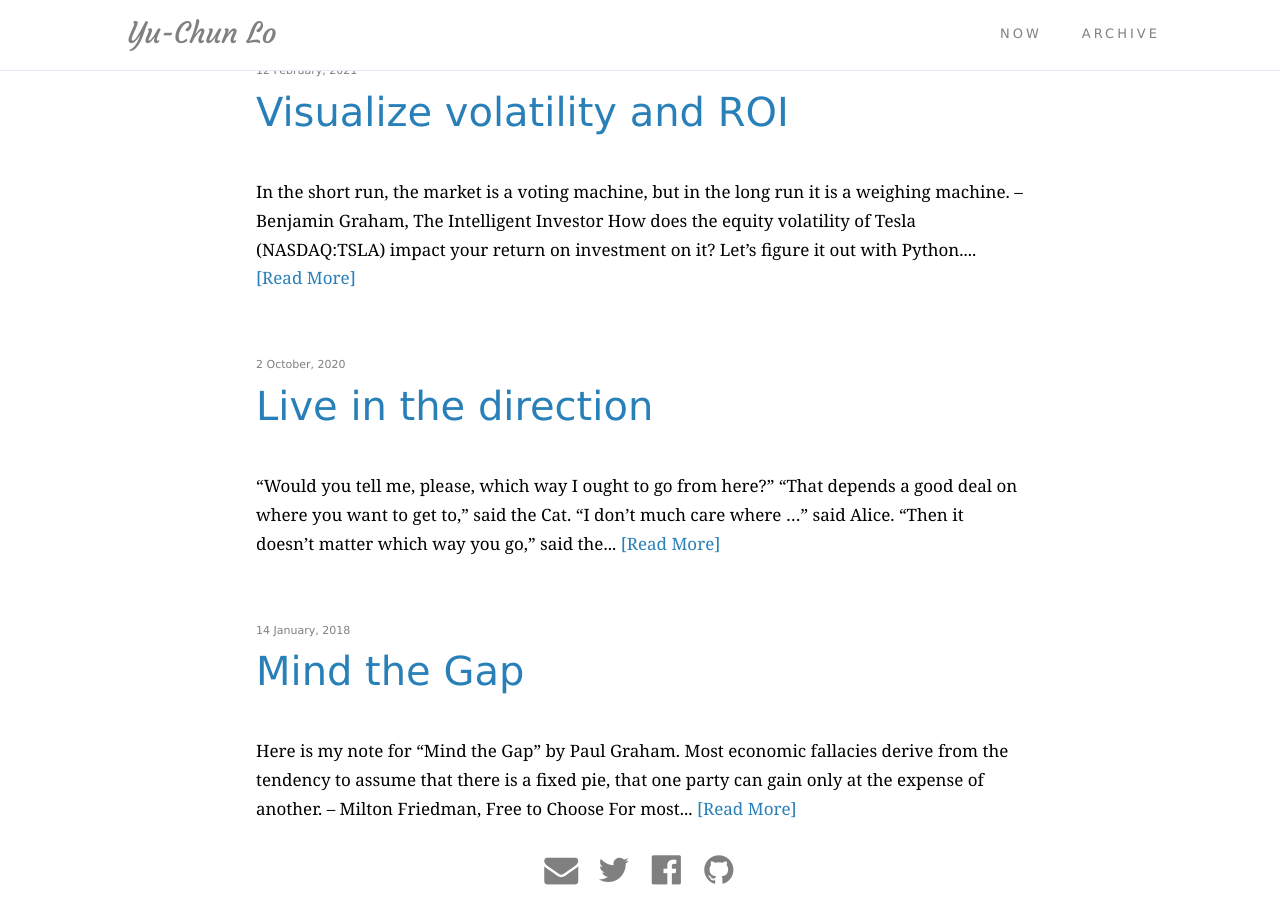
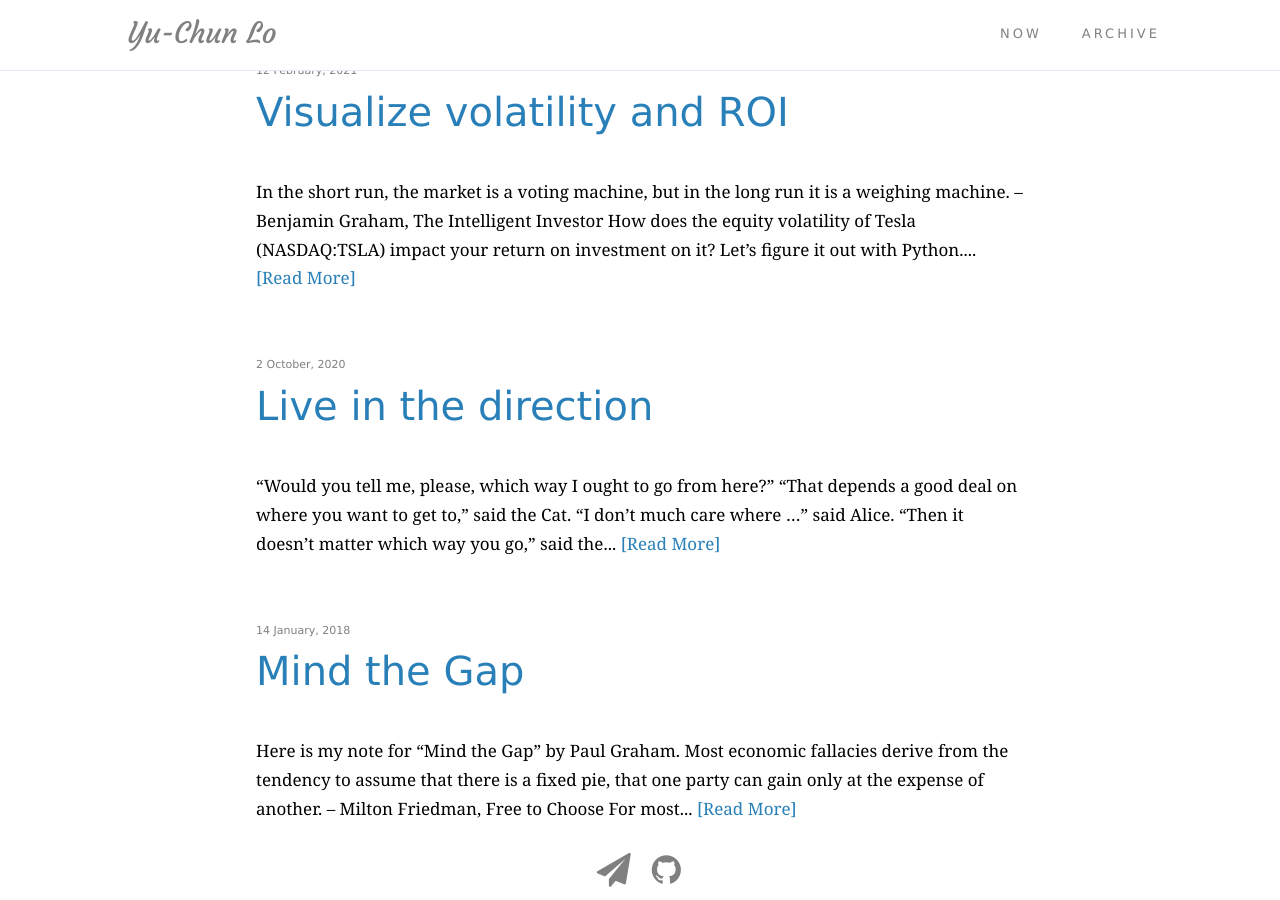
Before and after one commit to yuchunlo/yuchunlo.github.io, a Jekyll site: the page built from index.html, in a window 1280 px wide and 900 px high, scrolled down 593 px. Built offline with Jekyll 4.4.1, drawn with Linux system fonts in a browser that asks for light colours; nearby versions of some CDN libraries.

Commit message:
Update end.html

```diff
--- a/_includes/end.html
+++ b/_includes/end.html
@@ -1,8 +1,8 @@
       </div>
     </div>
-    {% if page.layout == 'post' or page.url == '/' %}
+    {% if page.layout == 'post' or page.url == '/' or page.url == 'archive' %}
       <footer class="footer">
-<h1><a href="mailto:yuchunlo.2401@gmail.com"><i class="fa fa-envelope fa-fw"></i></a>  <a href="https://twitter.com/yuchunlo2401"><i class="fa fa-twitter fa-fw"></i></a>  <a href="https://www.facebook.com/yuchunlo.2401"><i class="fa fa-facebook-official fa-fw"></i></a>  <a href="https://github.com/yuchunlo"><i class="fa fa-github fa-fw"></i></a></h1>
+<h1><a href="mailto:yuchunlo.2401@gmail.com"><i class="fa fa-paper-plane fa-fw"></i></a>  <a href="https://github.com/yuchunlo"><i class="fa fa-github fa-fw"></i></a></h1>
       </footer>
     {% endif %}
   </body>
```
